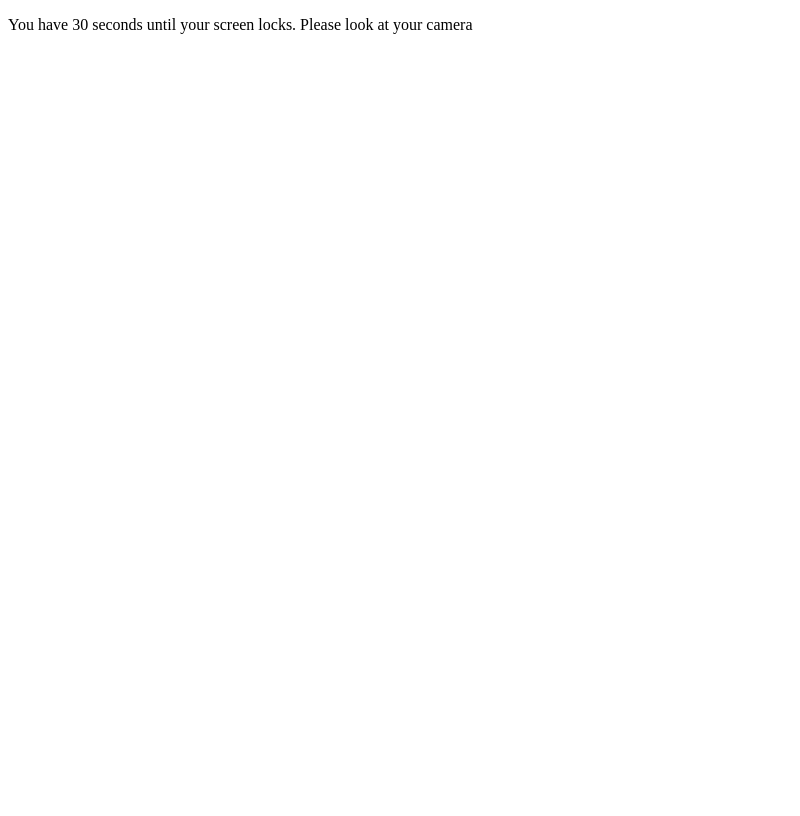
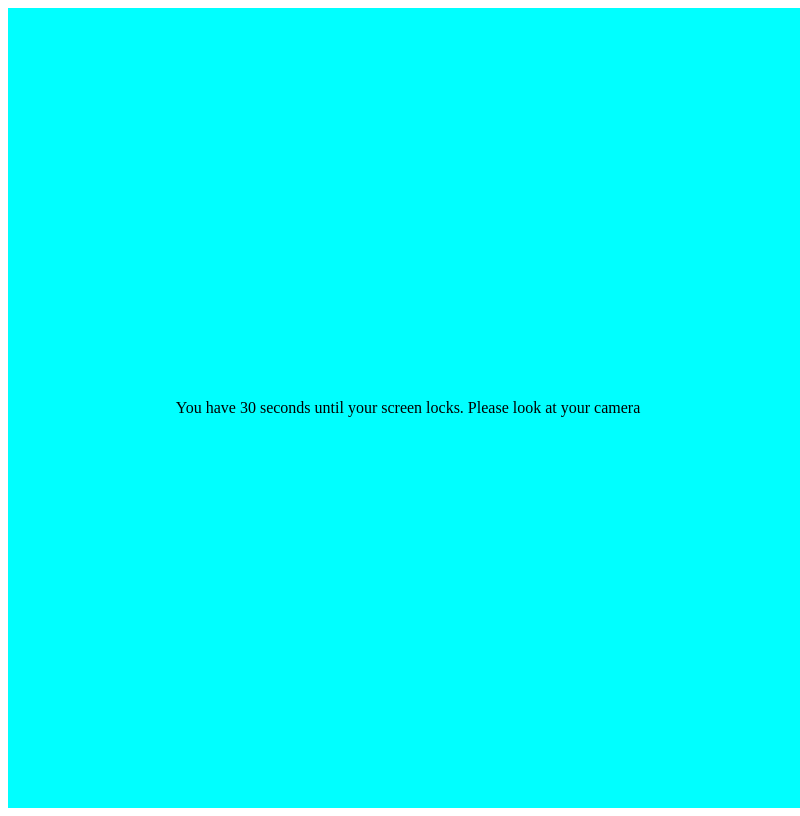
Before and after one commit to RecursionExcursion/intern-guardian, an Electron app: page src/pages/popup.html in a window 800 px wide. Drawn offline with Linux system fonts and the light colour scheme.

Commit message:
Linked up styling, and updated gitgnore

```diff
--- a/src/index.css
+++ b/src/index.css
@@ -1,7 +1 @@
-body {
-  font-family: -apple-system, BlinkMacSystemFont, 'Segoe UI', Roboto, Helvetica,
-    Arial, sans-serif;
-  margin: auto;
-  max-width: 38rem;
-  padding: 2rem;
-}
+@import url('./styles/styles.css');
--- a/src/index.js
+++ b/src/index.js
@@ -137,7 +137,7 @@ function createPopupWindow(time) {
 
   popupWindow.loadFile(path.join(__dirname, "pages", "popup.html"));
 
-  popupWindow.webContents.on("did-finish-load", () => {
-    popupWindow.webContents.send("set-time", time);
-  });
+  // popupWindow.webContents.on("did-finish-load", () => {
+  //   popupWindow.webContents.send("set-time", time);
+  // });
 }
--- a/src/pages/popup.html
+++ b/src/pages/popup.html
@@ -6,12 +6,16 @@
       <meta charset="UTF-8" />
       <meta http-equiv="X-UA-Compatible" content="IE=edge" />
       <meta name="viewport" content="width=device-width, initial-scale=1.0" />
+      <link rel="stylesheet" href="../index.css" />
       <title>Pop-up Window</title>
     </head>
     <body>
-      <p>
-        You have 30 seconds until your screen locks. Please look at your camera
-      </p>
+      <div class="foo">
+        <p >
+          You have 30 seconds until your screen locks. Please look at your
+          camera
+        </p>
+      </div>
 
       <script>
         const { ipcRenderer } = require("electron");
--- /dev/null
+++ b/src/styles/popup.css
@@ -0,0 +1,8 @@
+.foo{
+    background-color: aqua;
+    height: 100vh;
+    width: 100vw;
+    justify-content: center;
+    text-align: center;
+    align-content: center;
+}
--- /dev/null
+++ b/src/styles/styles.css
@@ -0,0 +1,2 @@
+@import url('./popup.css');
+@import url('./mainpage.css');
```
Also changed, not shown: src/index.html (+1 -0 lines), src/styles/mainpage.css (added), 1 other file.
